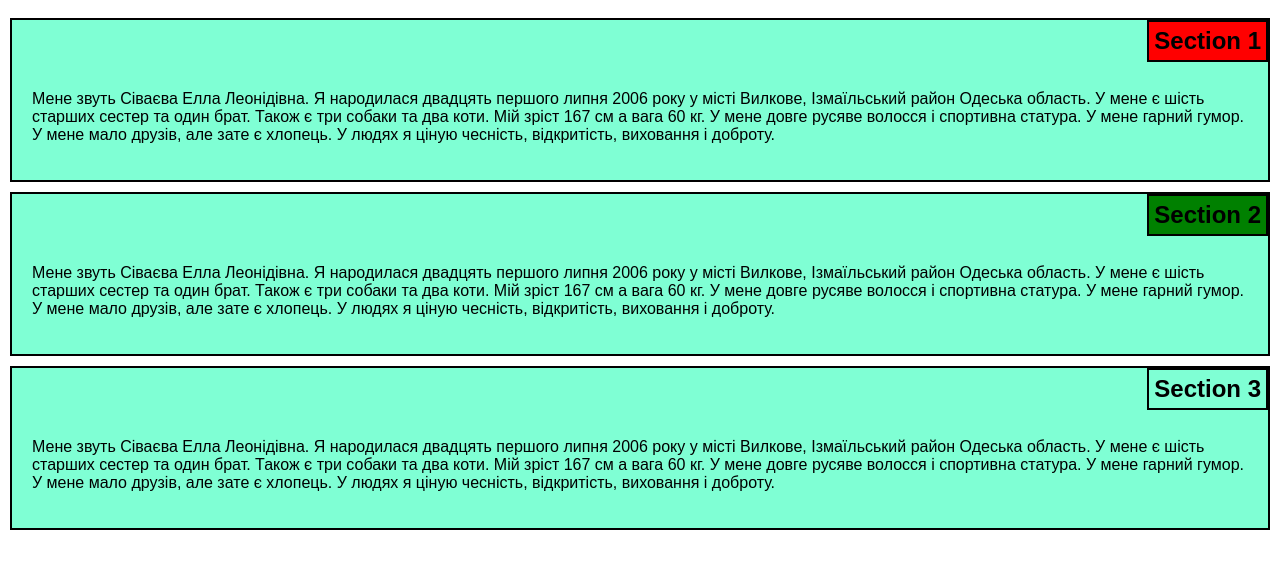
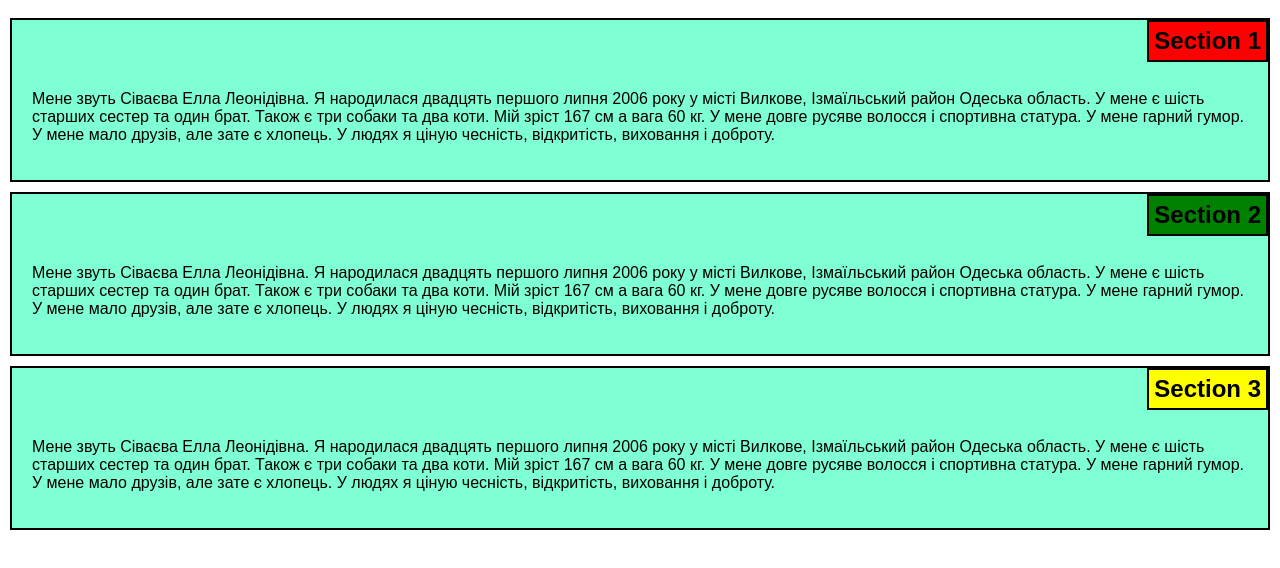
Before and after one commit to fffsdvfff/my_pepoznew, a plain HTML site: page index.html in a window 1280 px wide. Shown: the part 60-628 px from the top of the page. Drawn offline with Linux system fonts and the light colour scheme.

Commit message:
Update index.html

```diff
--- a/index.html
+++ b/index.html
@@ -35,7 +35,7 @@
       </div>
       <div class = ".col-lg-4 .col-lg-12 "></div>
         <div class = "box">
-           <h2 id=" "three>Section 3</h2>
+           <h2 id="three">Section 3</h2>
            <p>
             Мене звуть Сіваєва Елла Леонідівна.
              Я народилася двадцять першого липня 2006 року у місті Вилкове, Ізмаїльський район Одеська область.
```
